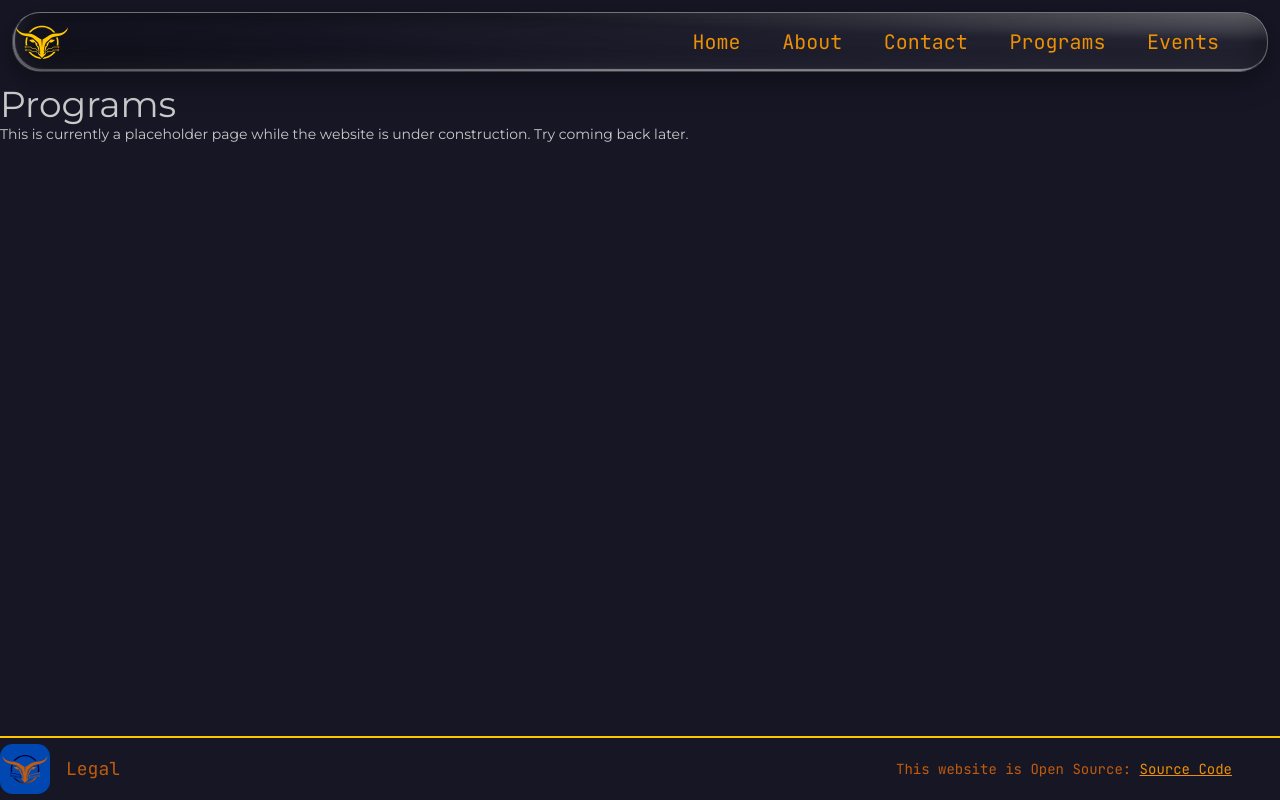
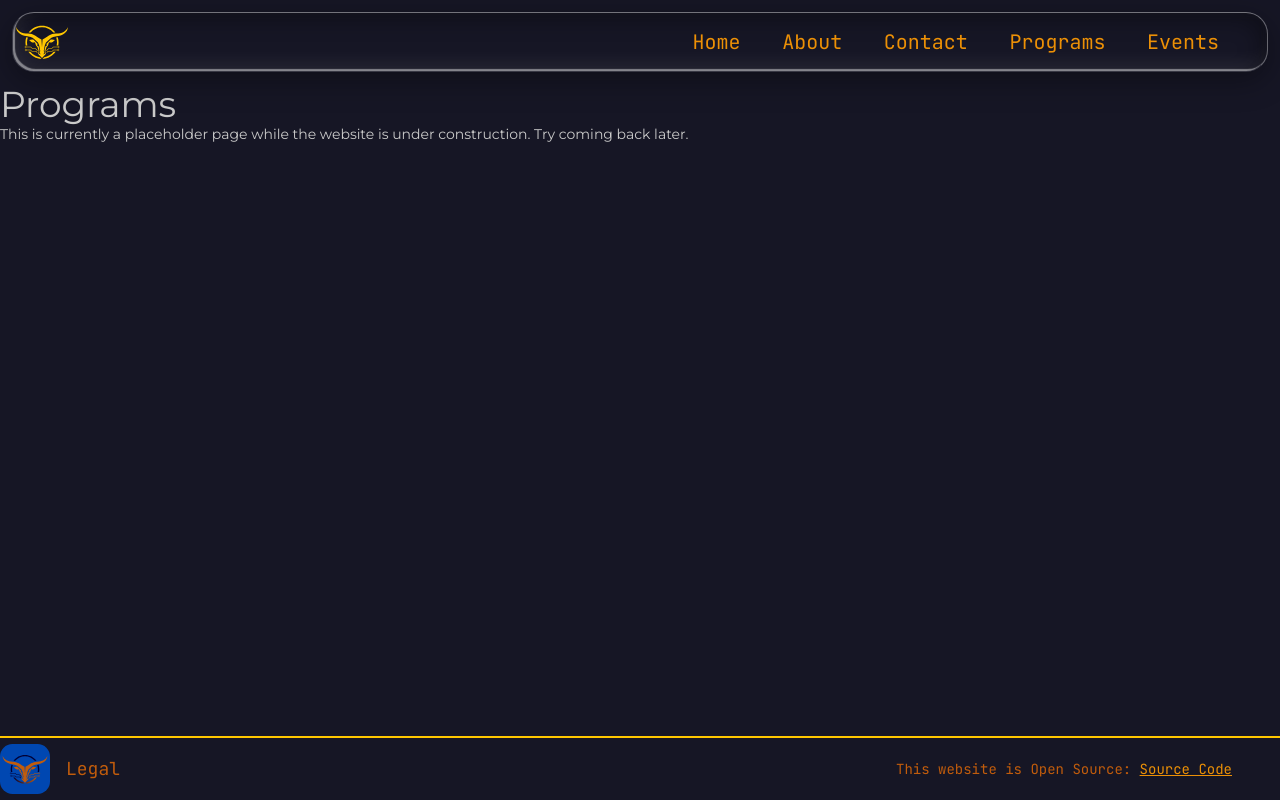
Before and after one commit to LonghornHacks/website, a SvelteKit app: page /programs in a window 1280 px wide. Built offline with nearby package versions, Linux system fonts and the light colour scheme.

Commit message:
change navbar styling

```diff
--- a/src/routes/+layout.svelte
+++ b/src/routes/+layout.svelte
@@ -9,8 +9,8 @@
 
 <svelte:head><link rel="icon" href={favicon} /></svelte:head>
 <nav class="md:h-15 h-10 flex glass-nav fixed
- text-bright-orange font-mono border-round self-center
- rounded-xl items-center top-3 z-50 shadow">
+ text-bright-orange font-mono self-center
+  items-center top-3 z-50 shadow">
     <div class="mx-0 inline-block">
         <a href="/" class="align-top"><img class="md:h-14.5 h-9.5" src={logo_blazing_orange} alt="Logo"></a>
     </div>
--- a/src/routes/about/+page.svelte
+++ b/src/routes/about/+page.svelte
@@ -1,3 +1,5 @@
+<svelte:head><title>Longhorn Hacks - About</title></svelte:head>
+
 <p class="text-4xl">About</p>
 <br>
 <p class="text-2xl">Our Mission:</p>
@@ -8,4 +10,3 @@
     Our mission is to connect people through technology and empower the next generation of leaders in a rapidly
     developing world.
 </p>
-<svelte:head><title>Longhorn Hacks - About</title></svelte:head>
--- a/src/routes/contact/+page.svelte
+++ b/src/routes/contact/+page.svelte
@@ -1,5 +1,6 @@
+<svelte:head><title>Longhorn Hacks - Contact</title></svelte:head>
+
 <p class="text-4xl">Contact</p>
 <p class="text-sm">
     We don't have a contact email right now. Please come back later!
 </p>
-<svelte:head><title>Longhorn Hacks - Contact</title></svelte:head>
--- a/src/routes/events/+page.svelte
+++ b/src/routes/events/+page.svelte
@@ -1,5 +1,6 @@
+<svelte:head><title>Longhorn Hacks - Events</title></svelte:head>
+
 <p class="text-4xl">Events</p>
 <p class="text-sm">
     We currently don't have any upcoming events scheduled.
 </p>
-<svelte:head><title>Longhorn Hacks - Events</title></svelte:head>
--- a/src/routes/layout.css
+++ b/src/routes/layout.css
@@ -16,16 +16,8 @@
 .glass-nav {
     @apply backdrop-blur-xs;
     width: calc(100vw - 24px);
-    /* Soft, subtle glass fill with the light source biased toward the top-right corner */
-    background: radial-gradient(
-        140% 180% at 100% 0%,
-        rgba(255, 255, 255, 0.18) 0%,
-        rgba(255, 255, 255, 0.06) 25%,
-        rgba(22, 22, 37, 0.35) 60%,
-        rgba(10, 10, 20, 0.45) 100%
-    );
     /* Big, evenly rounded corners so it reads as a rounded glass box */
-    border-radius: 28px;
+    border-radius: 22px;
     /* Border brightest at the top-right where the light hits, darker on the opposite edges */
     border: 1px solid rgba(255, 255, 255, 0.15);
     border-top-color: rgba(255, 255, 255, 0.4);
@@ -40,44 +32,6 @@
     isolation: isolate;
 }
 
-/* Top-right specular highlight — the bright glare where light strikes the rounded glass */
-.glass-nav::before {
-    content: "";
-    position: absolute;
-    inset: 0;
-    background: radial-gradient(
-        180% 120% at 150% -20%,
-        rgba(255, 255, 255, 0.6) 0%,
-        rgba(255, 255, 255, 0.22) 30%,
-        rgba(255, 255, 255, 0) 65%
-    );
-    border-radius: inherit;
-    pointer-events: none;
-    z-index: 1;
-}
-
-/* Bottom-left shadow/reflection — the far side of the glass, away from the light */
-.glass-nav::after {
-    content: "";
-    position: absolute;
-    inset: 0;
-    background: radial-gradient(
-        70% 130% at 0% 100%,
-        rgba(0, 0, 0, 0.35) 0%,
-        rgba(0, 0, 0, 0.12) 40%,
-        rgba(0, 0, 0, 0) 70%
-    );
-    border-radius: inherit;
-    pointer-events: none;
-    z-index: 1;
-}
-
-/* Keep the nav contents above the glossy overlays */
-.glass-nav > * {
-    position: relative;
-    z-index: 2;
-}
-
 a:not(.no-underline) {
     @apply text-bright-orange;
     @apply underline;
--- a/src/routes/legal/+page.svelte
+++ b/src/routes/legal/+page.svelte
@@ -1,5 +1,6 @@
+<svelte:head><title>Longhorn Hacks - Legal</title></svelte:head>
+
 <p class="text-4xl">Legal</p>
 <p class="text-sm">
     This is currently a placeholder page while the website is under construction. Try coming back later.
 </p>
-<svelte:head><title>Longhorn Hacks - Legal</title></svelte:head>
--- a/src/routes/programs/+page.svelte
+++ b/src/routes/programs/+page.svelte
@@ -1,5 +1,6 @@
+<svelte:head><title>Longhorn Hacks - Programs</title></svelte:head>
+
 <p class="text-4xl">Programs</p>
 <p class="text-sm">
     This is currently a placeholder page while the website is under construction. Try coming back later.
 </p>
-<svelte:head><title>Longhorn Hacks - Programs</title></svelte:head>
```
